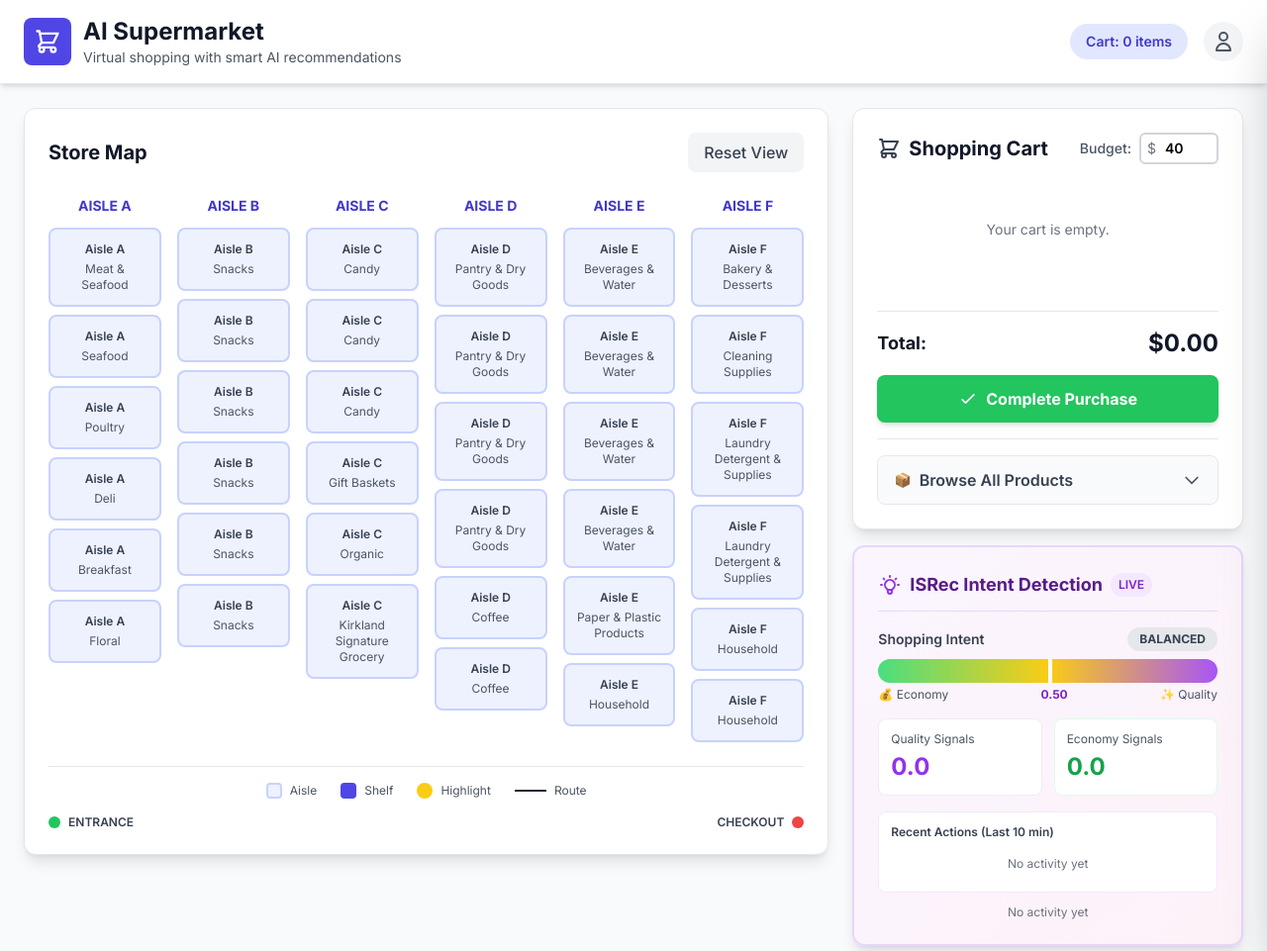
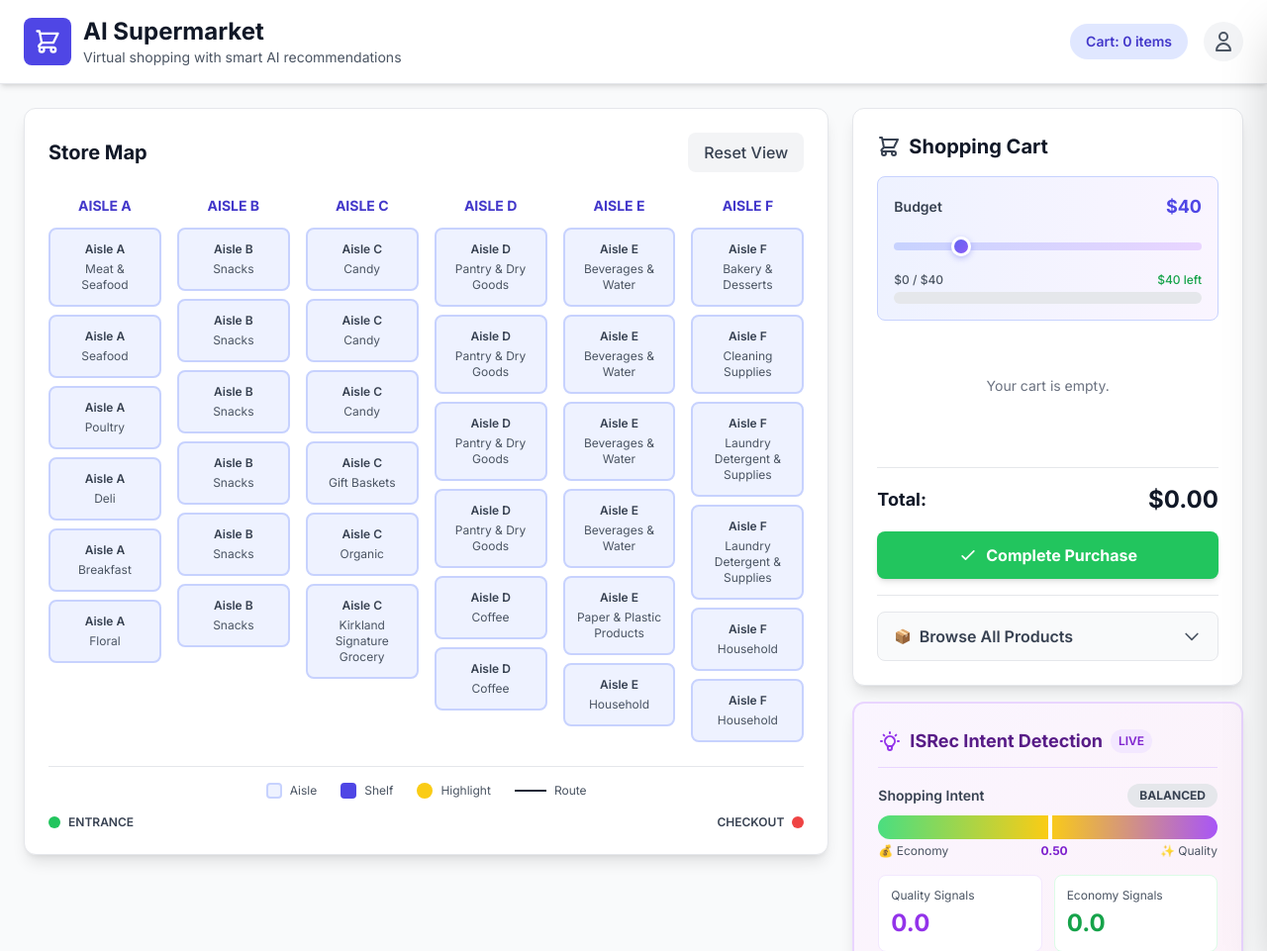
Before and after one commit to endruchiu/ai-super-market, a Flask app: page / in a window 1280 px wide. Shown: the top 961 px of the page at 99% size. Run offline with Flask 3, Linux system fonts and the light colour scheme; data that the repository does not hold is empty; parts of the project's set-up code (start-up, migrations or seed data) failed here and were passed over; some libraries are stand-ins or nearby versions.

Commit message:
Enhance shopping cart with interactive budget slider and spending progress bar
Update the shopping cart UI to replace the numeric budget input with a styled slider and add a visual progress bar that dynamically reflects spending against the set budget, including color-coded labels for remaining amounts.

Replit-Commit-Author: Agent
Replit-Commit-Session-Id: eba320a3-57cc-4017-b912-c83393018b9d
Replit-Commit-Checkpoint-Type: full_checkpoint
Replit-Commit-Event-Id: 670e94d4-229b-4235-befd-bc9e72df6463
Replit-Commit-Screenshot-Url: https://storage.googleapis.com/screenshot-production-us-central1/8cb6f115-3b82-4b1b-8c06-a2c76f9d89b3/eba320a3-57cc-4017-b912-c83393018b9d/lejyWJP

```diff
--- a/static/app.js
+++ b/static/app.js
@@ -302,6 +302,14 @@ function updateCartDisplay() {
 
     // Update budget warning
     updateBudgetWarning(sum, budget);
+
+    // Update spending progress bar
+    updateSpendingProgress(sum, budget);
+  }
+
+  // Also update progress bar when cart is empty
+  if (CART.length === 0) {
+    updateSpendingProgress(0, budget);
   }
 
   // Auto-show all recommendation systems if over budget
@@ -362,6 +370,44 @@ function updateBudgetWarning(cartTotal, budget) {
   }
 }
 
+function updateSpendingProgress(spent, budget) {
+  const spentLabel = document.getElementById('spentLabel');
+  const remainingLabel = document.getElementById('remainingLabel');
+  const progressBar = document.getElementById('spendingProgress');
+
+  if (!spentLabel || !remainingLabel || !progressBar) return;
+
+  const remaining = budget - spent;
+  const percentSpent = budget > 0 ? Math.min((spent / budget) * 100, 100) : 0;
+
+  // Update labels
+  spentLabel.textContent = `$${fmt(spent)} / $${fmt(budget)}`;
+
+  // Update remaining label with color coding
+  if (remaining >= 0) {
+    remainingLabel.textContent = `$${fmt(remaining)} left`;
+    remainingLabel.className = 'text-green-600 font-semibold';
+  } else {
+    remainingLabel.textContent = `$${fmt(Math.abs(remaining))} over`;
+    remainingLabel.className = 'text-red-600 font-semibold';
+  }
+
+  // Update progress bar
+  progressBar.style.width = percentSpent + '%';
+
+  // Change color based on spending
+  if (percentSpent < 75) {
+    // Under 75% - green
+    progressBar.className = 'h-full bg-gradient-to-r from-green-400 to-green-500 rounded-full transition-all duration-300';
+  } else if (percentSpent < 100) {
+    // 75-100% - yellow warning
+    progressBar.className = 'h-full bg-gradient-to-r from-yellow-400 to-yellow-500 rounded-full transition-all duration-300';
+  } else {
+    // Over budget - red
+    progressBar.className = 'h-full bg-gradient-to-r from-red-400 to-red-500 rounded-full transition-all duration-300';
+  }
+}
+
 function viewCart() {
   updateCartDisplay();
 }
@@ -1290,10 +1336,17 @@ document.addEventListener('DOMContentLoaded', function() {
   // Load user data
   loadUserData();
 
-  // Add budget input change listener
+  // Add budget slider change listener
   const budgetInput = document.getElementById('budget');
   if (budgetInput) {
     budgetInput.addEventListener('input', function() {
+      // Update budget value display
+      const budgetValue = document.getElementById('budgetValue');
+      if (budgetValue) {
+        budgetValue.textContent = '$' + budgetInput.value;
+      }
+
+      // Update cart display and progress bar
       updateCartDisplay();
     });
   }
--- a/templates/index.html
+++ b/templates/index.html
@@ -66,6 +66,48 @@
     }
     .rec-dot-green {
       background: linear-gradient(135deg, #10b981 0%, #14b8a6 100%);
+    }
+
+    /* Budget Slider Styling */
+    input[type="range"].slider-thumb {
+      -webkit-appearance: none;
+      appearance: none;
+    }
+
+    /* Slider Thumb - Chrome, Safari, Edge */
+    input[type="range"].slider-thumb::-webkit-slider-thumb {
+      -webkit-appearance: none;
+      appearance: none;
+      width: 20px;
+      height: 20px;
+      border-radius: 50%;
+      background: linear-gradient(135deg, #6366f1 0%, #8b5cf6 100%);
+      cursor: pointer;
+      border: 3px solid white;
+      box-shadow: 0 2px 6px rgba(99, 102, 241, 0.4);
+      transition: all 0.2s;
+    }
+
+    input[type="range"].slider-thumb::-webkit-slider-thumb:hover {
+      transform: scale(1.2);
+      box-shadow: 0 4px 12px rgba(99, 102, 241, 0.6);
+    }
+
+    /* Slider Thumb - Firefox */
+    input[type="range"].slider-thumb::-moz-range-thumb {
+      width: 20px;
+      height: 20px;
+      border-radius: 50%;
+      background: linear-gradient(135deg, #6366f1 0%, #8b5cf6 100%);
+      cursor: pointer;
+      border: 3px solid white;
+      box-shadow: 0 2px 6px rgba(99, 102, 241, 0.4);
+      transition: all 0.2s;
+    }
+
+    input[type="range"].slider-thumb::-moz-range-thumb:hover {
+      transform: scale(1.2);
+      box-shadow: 0 4px 12px rgba(99, 102, 241, 0.6);
     }
   </style>
 </head>
@@ -354,20 +396,34 @@
 
         <!-- MODULE 1: Shopping Cart -->
         <div class="bg-white rounded-xl shadow-lg border border-gray-200 p-6">
-          <!-- Cart Icon and Budget -->
-          <div class="flex items-center justify-between mb-6">
-            <div class="flex items-center space-x-2">
-              <svg class="w-6 h-6 text-gray-700" fill="none" stroke="currentColor" viewBox="0 0 24 24">
-                <path stroke-linecap="round" stroke-linejoin="round" stroke-width="2" d="M3 3h2l.4 2M7 13h10l4-8H5.4M7 13L5.4 5M7 13l-2.293 2.293c-.63.63-.184 1.707.707 1.707H17m0 0a2 2 0 100 4 2 2 0 000-4zm-8 2a2 2 0 11-4 0 2 2 0 014 0z"></path>
-              </svg>
-              <h2 class="text-xl font-bold text-gray-900">Shopping Cart</h2>
+          <!-- Cart Icon and Title -->
+          <div class="flex items-center space-x-2 mb-4">
+            <svg class="w-6 h-6 text-gray-700" fill="none" stroke="currentColor" viewBox="0 0 24 24">
+              <path stroke-linecap="round" stroke-linejoin="round" stroke-width="2" d="M3 3h2l.4 2M7 13h10l4-8H5.4M7 13L5.4 5M7 13l-2.293 2.293c-.63.63-.184 1.707.707 1.707H17m0 0a2 2 0 100 4 2 2 0 000-4zm-8 2a2 2 0 11-4 0 2 2 0 014 0z"></path>
+            </svg>
+            <h2 class="text-xl font-bold text-gray-900">Shopping Cart</h2>
+          </div>
+
+          <!-- Budget Slider Control -->
+          <div class="mb-6 bg-gradient-to-r from-indigo-50 to-purple-50 rounded-lg p-4 border border-indigo-200">
+            <div class="flex items-center justify-between mb-3">
+              <label class="text-sm font-semibold text-gray-700">Budget</label>
+              <span id="budgetValue" class="text-lg font-bold text-indigo-600">$40</span>
             </div>
-            <div class="flex items-center space-x-2">
-              <label class="text-sm font-medium text-gray-600">Budget:</label>
-              <div class="relative">
-                <span class="absolute left-2 top-1/2 transform -translate-y-1/2 text-gray-500 text-sm">$</span>
-                <input id="budget" type="number" min="0" step="1" value="40"
-                       class="w-20 pl-6 pr-2 py-1 border-2 border-gray-300 rounded-md focus:border-indigo-500 focus:ring-1 focus:ring-indigo-200 transition-all font-semibold text-sm">
+
+            <!-- Slider -->
+            <input id="budget" type="range" min="0" max="200" step="5" value="40"
+                   class="w-full h-2 bg-gradient-to-r from-indigo-200 to-purple-200 rounded-full appearance-none cursor-pointer slider-thumb"
+                   style="outline: none;">
+
+            <!-- Progress Bar -->
+            <div class="mt-4">
+              <div class="flex items-center justify-between text-xs font-medium mb-1">
+                <span id="spentLabel" class="text-gray-600">$0 / $40</span>
+                <span id="remainingLabel" class="text-green-600">$40 left</span>
+              </div>
+              <div class="w-full bg-gray-200 rounded-full h-3 overflow-hidden">
+                <div id="spendingProgress" class="h-full bg-gradient-to-r from-green-400 to-green-500 rounded-full transition-all duration-300" style="width: 0%"></div>
               </div>
             </div>
           </div>
```
